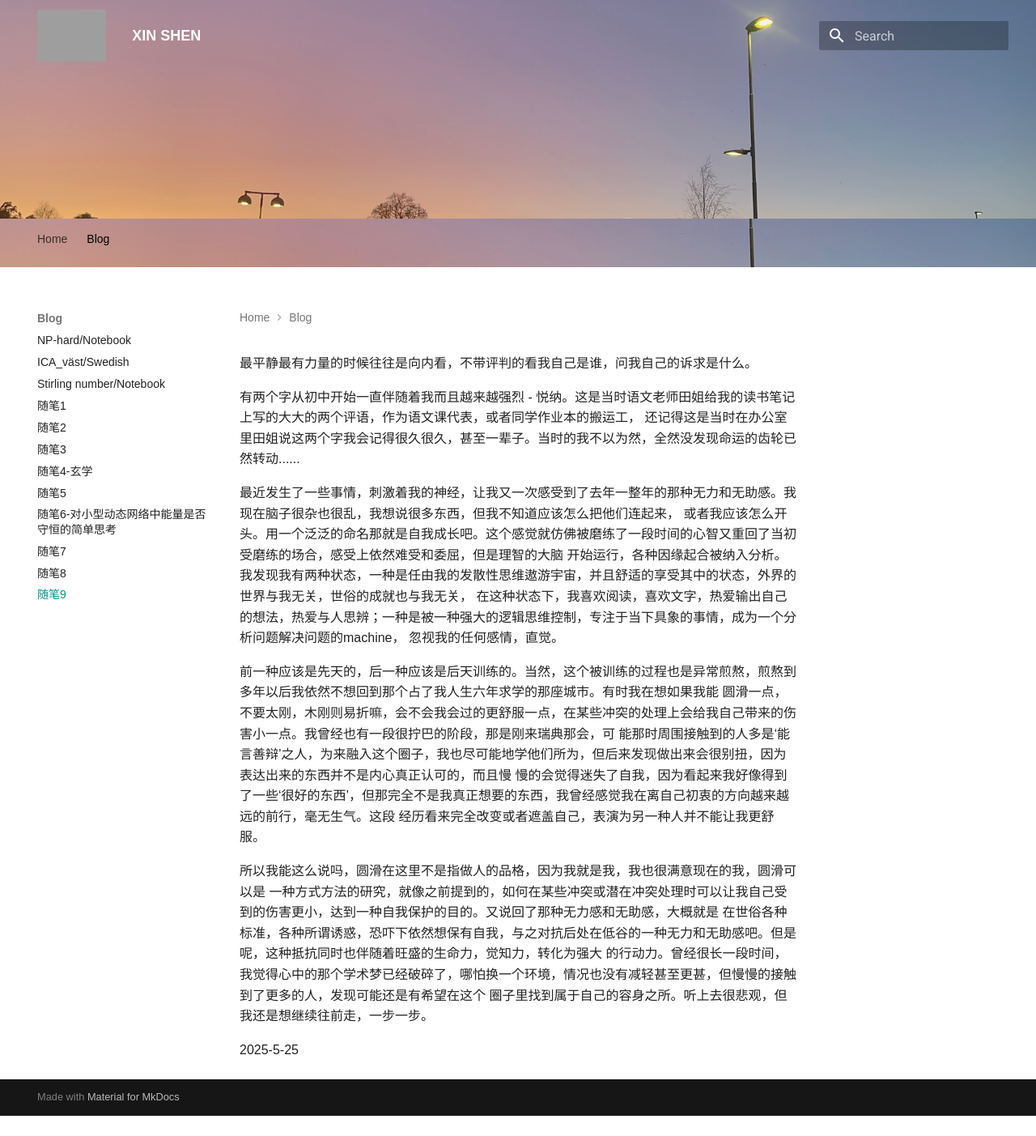
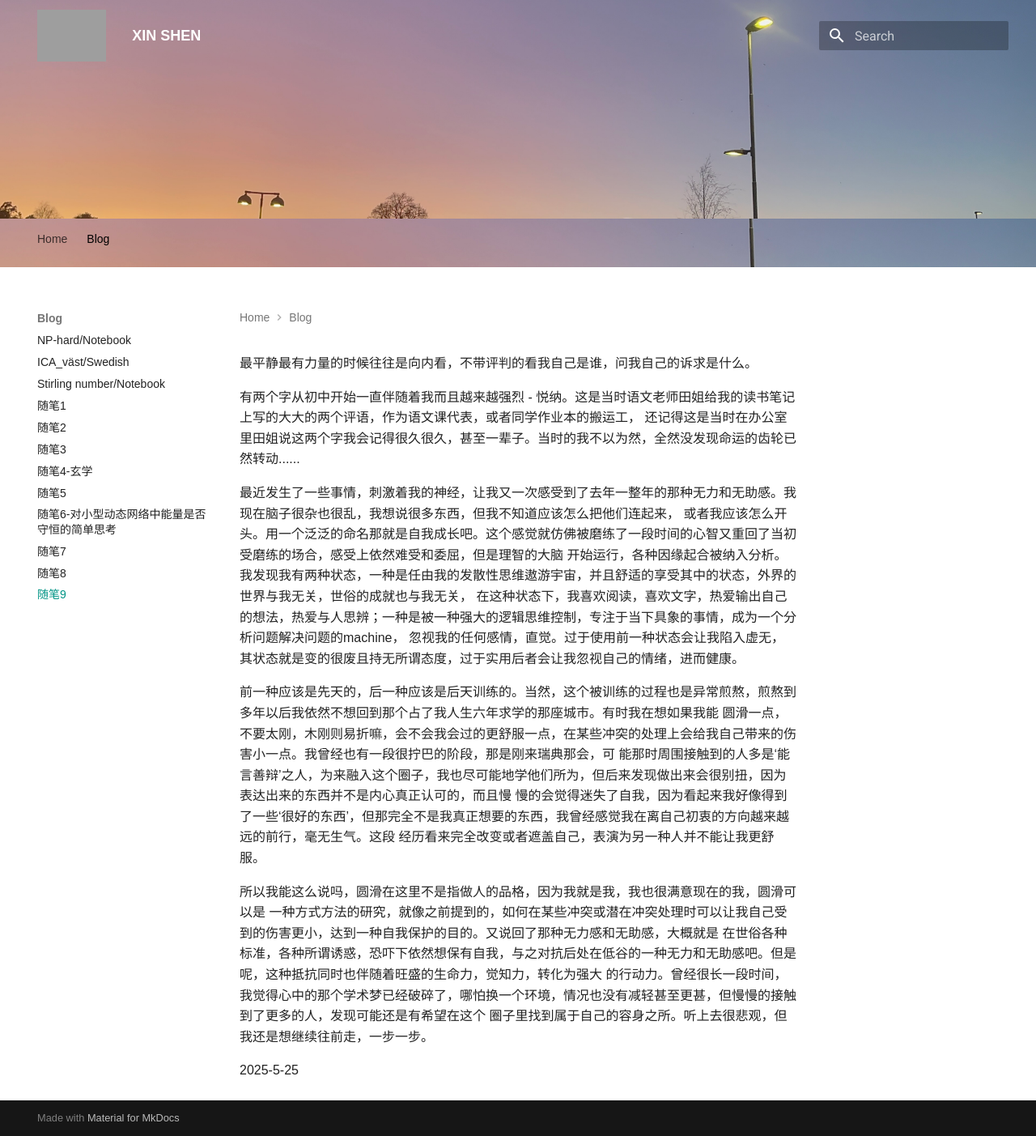
Before and after one commit to XINS3/WebXS, an MkDocs documentation site: the page built from docs/blog/bi9.md, in a window 1280 px wide. Shown: the whole page at 81% size. Built offline with MkDocs 1.6.1 and Material for MkDocs 9.7.7, drawn with Linux system fonts in a browser that asks for light colours; before the commit the page ends 1378 px from its top, so only the background shows below that; grey boxes are pictures that could not be loaded.

Commit message:
Update bi9.md

```diff
--- a/docs/blog/bi9.md
+++ b/docs/blog/bi9.md
@@ -7,7 +7,7 @@
 或者我应该怎么开头。用一个泛泛的命名那就是自我成长吧。这个感觉就仿佛被磨练了一段时间的心智又重回了当初受磨练的场合，感受上依然难受和委屈，但是理智的大脑
 开始运行，各种因缘起合被纳入分析。我发现我有两种状态，一种是任由我的发散性思维遨游宇宙，并且舒适的享受其中的状态，外界的世界与我无关，世俗的成就也与我无关，
 在这种状态下，我喜欢阅读，喜欢文字，热爱输出自己的想法，热爱与人思辨；一种是被一种强大的逻辑思维控制，专注于当下具象的事情，成为一个分析问题解决问题的machine，
-忽视我的任何感情，直觉。
+忽视我的任何感情，直觉。过于使用前一种状态会让我陷入虚无，其状态就是变的很废且持无所谓态度，过于实用后者会让我忽视自己的情绪，进而健康。
 
 前一种应该是先天的，后一种应该是后天训练的。当然，这个被训练的过程也是异常煎熬，煎熬到多年以后我依然不想回到那个占了我人生六年求学的那座城市。有时我在想如果我能
 圆滑一点，不要太刚，木刚则易折嘛，会不会我会过的更舒服一点，在某些冲突的处理上会给我自己带来的伤害小一点。我曾经也有一段很拧巴的阶段，那是刚来瑞典那会，可
```
